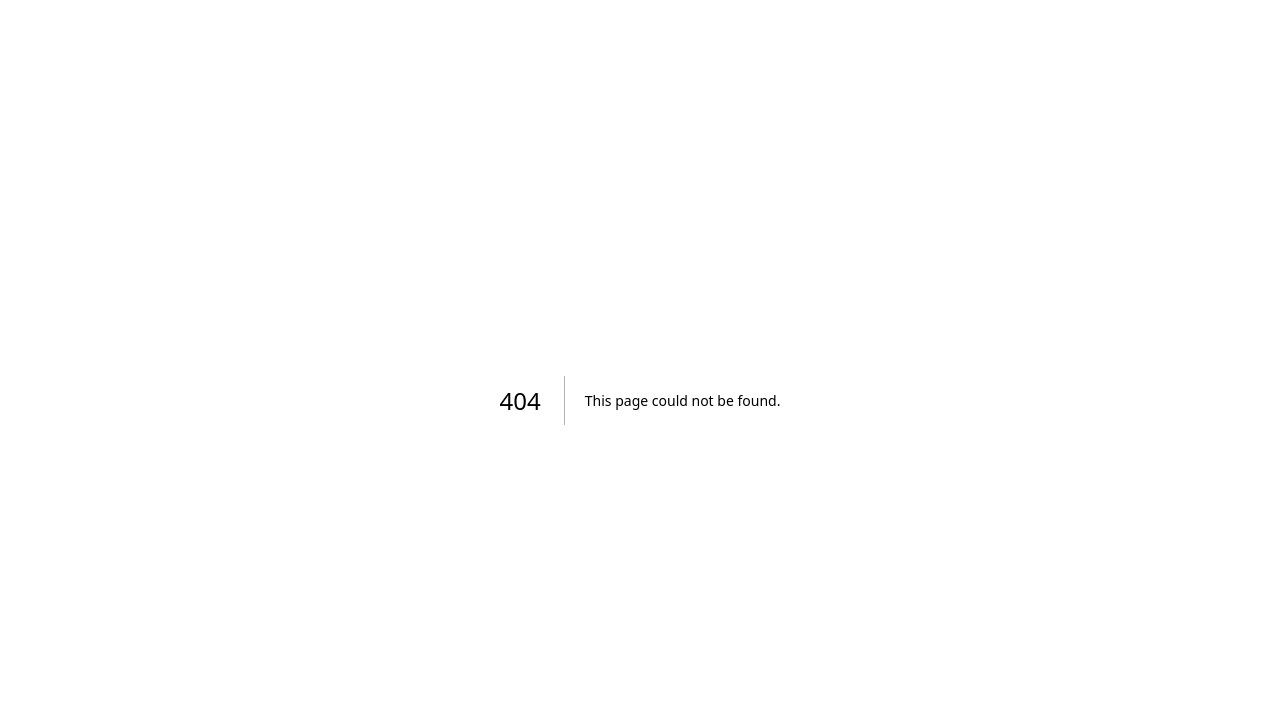
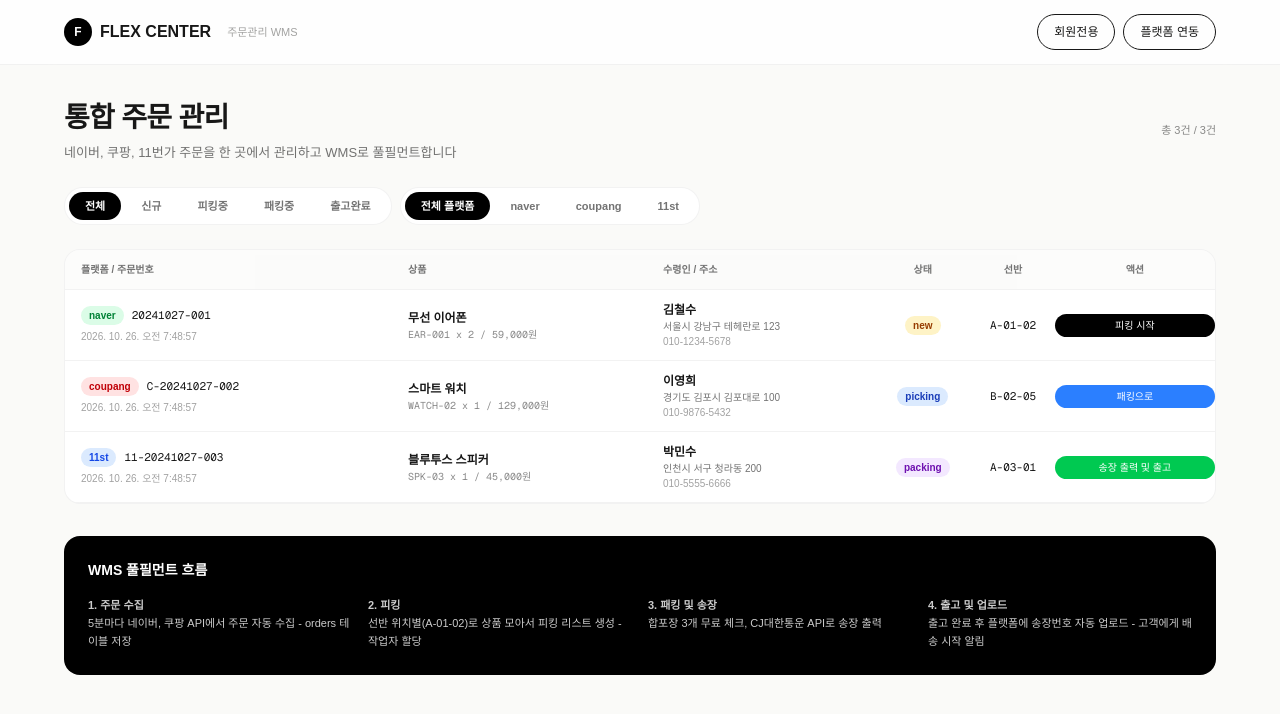
Before and after one commit to hanman19/flex-center, a Next.js app: page /orders in a window 1280 px wide. Before the commit this address had no page. Shown: the top 714 px of the page. Built offline with nearby package versions, Linux system fonts and the light colour scheme.

Commit message:
add orders page and fix platforms page

```diff
--- /dev/null
+++ b/src/app/orders/page.tsx
@@ -0,0 +1,119 @@
+"use client";
+import { useState, useEffect } from "react";
+import { createClient } from "@supabase/supabase-js";
+import Link from "next/link";
+
+const supabase = createClient(
+  "https://qkpnvfmsmvcemdblaahl.supabase.co",
+  "sb_publishable_bhaLFQf6wmB6wMx1NNkSAg_Ypyy48rF"
+);
+
+const mockOrders = [
+  { id: "1", platform: "naver", platform_order_id: "20241027-001", order_status: "new", recipient_name: "김철수", recipient_phone: "010-1234-5678", recipient_address: "서울시 강남구 테헤란로 123", product_name: "무선 이어폰", quantity: 2, total_amount: 59000, sku: "EAR-001", rack_location: "A-01-02", invoice_no: "", created_at: new Date().toISOString() },
+  { id: "2", platform: "coupang", platform_order_id: "C-20241027-002", order_status: "picking", recipient_name: "이영희", recipient_phone: "010-9876-5432", recipient_address: "경기도 김포시 김포대로 100", product_name: "스마트 워치", quantity: 1, total_amount: 129000, sku: "WATCH-02", rack_location: "B-02-05", invoice_no: "", created_at: new Date().toISOString() },
+  { id: "3", platform: "11st", platform_order_id: "11-20241027-003", order_status: "packing", recipient_name: "박민수", recipient_phone: "010-5555-6666", recipient_address: "인천시 서구 청라동 200", product_name: "블루투스 스피커", quantity: 1, total_amount: 45000, sku: "SPK-03", rack_location: "A-03-01", invoice_no: "CJ1234567890", created_at: new Date().toISOString() },
+];
+
+export default function OrdersPage() {
+  const [session, setSession] = useState<any>(null);
+  const [orders, setOrders] = useState<any[]>(mockOrders);
+  const [filter, setFilter] = useState<"all" | "new" | "picking" | "packing" | "shipped">("all");
+  const [platformFilter, setPlatformFilter] = useState<"all" | "naver" | "coupang" | "11st">("all");
+  const [loading, setLoading] = useState(true);
+
+  useEffect(() => {
+    const load = async () => {
+      const { data: { session: s } } = await supabase.auth.getSession();
+      setSession(s);
+      if (s) {
+        try {
+          const { data } = await supabase.from("orders").select("*").order("created_at", { ascending: false });
+          if (data && data.length > 0) setOrders(data);
+        } catch(e) {}
+      }
+      setLoading(false);
+    };
+    load();
+  }, []);
+
+  const updateStatus = (id: string, newStatus: string) => {
+    setOrders(orders.map(o => o.id === id ? { ...o, order_status: newStatus } : o));
+  };
+
+  const filtered = orders.filter(o => {
+    if (filter !== "all" && o.order_status !== filter) return false;
+    if (platformFilter !== "all" && o.platform !== platformFilter) return false;
+    return true;
+  });
+
+  if (loading) return <div className="min-h-screen flex items-center justify-center">로딩 중...</div>;
+
+  return (
+    <div className="min-h-screen bg-[#fafaf8]">
+      <header className="border-b border-black/5 bg-white/80 backdrop-blur-xl sticky top-0 z-20">
+        <div className="max-w-[1200px] mx-auto px-6 h-[64px] flex items-center justify-between">
+          <Link href="/" className="flex items-center gap-2"><div className="w-7 h-7 bg-black text-white rounded-full flex items-center justify-center font-black text-[12px]">F</div><span className="font-bold">FLEX CENTER</span><span className="text-[11px] opacity-40 ml-2">주문관리 WMS</span></Link>
+          <div className="flex gap-2"><Link href="/dashboard" className="text-[12px] px-4 py-2 rounded-full border">회원전용</Link><Link href="/platforms" className="text-[12px] px-4 py-2 rounded-full border">플랫폼 연동</Link></div>
+        </div>
+      </header>
+
+      <main className="max-w-[1200px] mx-auto px-6 py-8">
+        <div className="flex items-center justify-between">
+          <div><h1 className="text-[28px] font-bold tracking-tight">통합 주문 관리</h1><p className="text-[13px] opacity-60 mt-1">네이버, 쿠팡, 11번가 주문을 한 곳에서 관리하고 WMS로 풀필먼트합니다</p></div>
+          <div className="text-[11px] opacity-50">총 {filtered.length}건 / {orders.length}건</div>
+        </div>
+
+        <div className="mt-6 flex flex-wrap gap-2">
+          <div className="flex gap-1 bg-white border border-black/5 rounded-full p-1">
+            {(["all", "new", "picking", "packing", "shipped"] as const).map(f => (
+              <button key={f} onClick={()=>setFilter(f)} className={`px-4 py-1.5 rounded-full text-[11px] font-semibold ${filter===f ? "bg-black text-white" : "opacity-60"}`}>{f === "all" ? "전체" : f === "new" ? "신규" : f === "picking" ? "피킹중" : f === "packing" ? "패킹중" : "출고완료"}</button>
+            ))}
+          </div>
+          <div className="flex gap-1 bg-white border border-black/5 rounded-full p-1">
+            {(["all", "naver", "coupang", "11st"] as const).map(f => (
+              <button key={f} onClick={()=>setPlatformFilter(f as any)} className={`px-4 py-1.5 rounded-full text-[11px] font-semibold ${platformFilter===f ? "bg-black text-white" : "opacity-60"}`}>{f === "all" ? "전체 플랫폼" : f}</button>
+            ))}
+          </div>
+        </div>
+
+        <div className="mt-6 bg-white border border-black/5 rounded-[16px] overflow-hidden">
+          <div className="overflow-auto">
+            <table className="w-full text-[12px]">
+              <thead className="bg-[#fafaf8] text-[10px] opacity-60 border-b border-black/5"><tr><th className="text-left py-3 px-4">플랫폼 / 주문번호</th><th className="text-left">상품</th><th className="text-left">수령인 / 주소</th><th className="text-center">상태</th><th className="text-center">선반</th><th className="text-center">액션</th></tr></thead>
+              <tbody>
+                {filtered.map(o => (
+                  <tr key={o.id} className="border-b border-black/5 hover:bg-[#fafaf8]">
+                    <td className="py-4 px-4"><div className="flex items-center gap-2"><span className={`text-[10px] px-2 py-0.5 rounded-full font-bold ${o.platform==="naver" ? "bg-green-100 text-green-700" : o.platform==="coupang" ? "bg-red-100 text-red-700" : "bg-blue-100 text-blue-700"}`}>{o.platform}</span><span className="font-mono text-[11px]">{o.platform_order_id}</span></div><div className="text-[10px] opacity-40 mt-1">{new Date(o.created_at).toLocaleString("ko-KR")}</div></td>
+                    <td><p className="font-semibold">{o.product_name}</p><p className="text-[10px] opacity-50 font-mono">{o.sku} x {o.quantity} / {o.total_amount?.toLocaleString()}원</p></td>
+                    <td><p className="font-semibold">{o.recipient_name}</p><p className="text-[10px] opacity-60">{o.recipient_address}</p><p className="text-[10px] opacity-40">{o.recipient_phone}</p></td>
+                    <td className="text-center"><span className={`text-[10px] px-2 py-1 rounded-full font-bold ${o.order_status==="new" ? "bg-amber-100 text-amber-800" : o.order_status==="picking" ? "bg-blue-100 text-blue-800" : o.order_status==="packing" ? "bg-purple-100 text-purple-800" : "bg-green-100 text-green-800"}`}>{o.order_status}</span></td>
+                    <td className="text-center font-mono text-[11px]">{o.rack_location}</td>
+                    <td className="text-center">
+                      <div className="flex flex-col gap-1">
+                        {o.order_status==="new" && <button onClick={()=>updateStatus(o.id, "picking")} className="text-[10px] px-2 py-1 rounded-full bg-black text-white">피킹 시작</button>}
+                        {o.order_status==="picking" && <button onClick={()=>updateStatus(o.id, "packing")} className="text-[10px] px-2 py-1 rounded-full bg-blue-500 text-white">패킹으로</button>}
+                        {o.order_status==="packing" && <button onClick={()=>updateStatus(o.id, "shipped")} className="text-[10px] px-2 py-1 rounded-full bg-green-500 text-white">송장 출력 및 출고</button>}
+                        {o.order_status==="shipped" && <span className="text-[10px] text-green-600 font-bold">출고완료 {o.invoice_no && `(${o.invoice_no})`}</span>}
+                      </div>
+                    </td>
+                  </tr>
+                ))}
+              </tbody>
+            </table>
+          </div>
+          {filtered.length===0 && <div className="text-center py-12 text-[13px] opacity-40">해당 조건의 주문이 없습니다<br/><span className="text-[11px]">플랫폼 연동 후 주문이 수집되면 여기에 표시됩니다</span></div>}
+        </div>
+
+        <div className="mt-8 bg-black text-white rounded-[16px] p-6">
+          <h3 className="font-bold text-[14px]">WMS 풀필먼트 흐름</h3>
+          <div className="mt-4 grid md:grid-cols-4 gap-4 text-[11px] leading-relaxed opacity-80">
+            <div><p className="font-bold text-white">1. 주문 수집</p><p>5분마다 네이버, 쿠팡 API에서 주문 자동 수집 - orders 테이블 저장</p></div>
+            <div><p className="font-bold text-white">2. 피킹</p><p>선반 위치별(A-01-02)로 상품 모아서 피킹 리스트 생성 - 작업자 할당</p></div>
+            <div><p className="font-bold text-white">3. 패킹 및 송장</p><p>합포장 3개 무료 체크, CJ대한통운 API로 송장 출력</p></div>
+            <div><p className="font-bold text-white">4. 출고 및 업로드</p><p>출고 완료 후 플랫폼에 송장번호 자동 업로드 - 고객에게 배송 시작 알림</p></div>
+          </div>
+        </div>
+      </main>
+    </div>
+  );
+}
```
